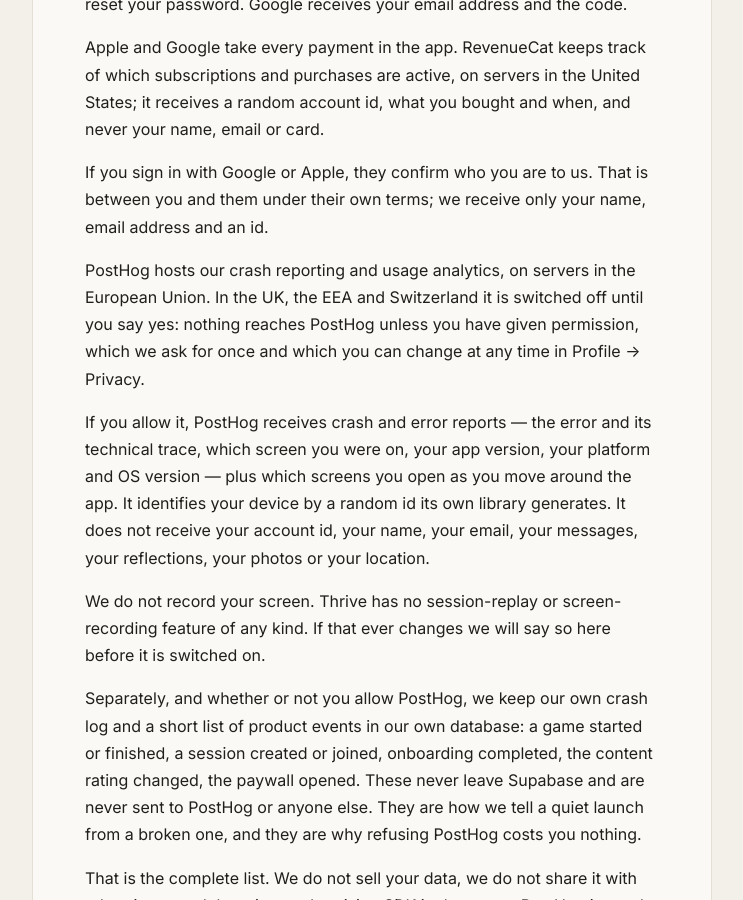
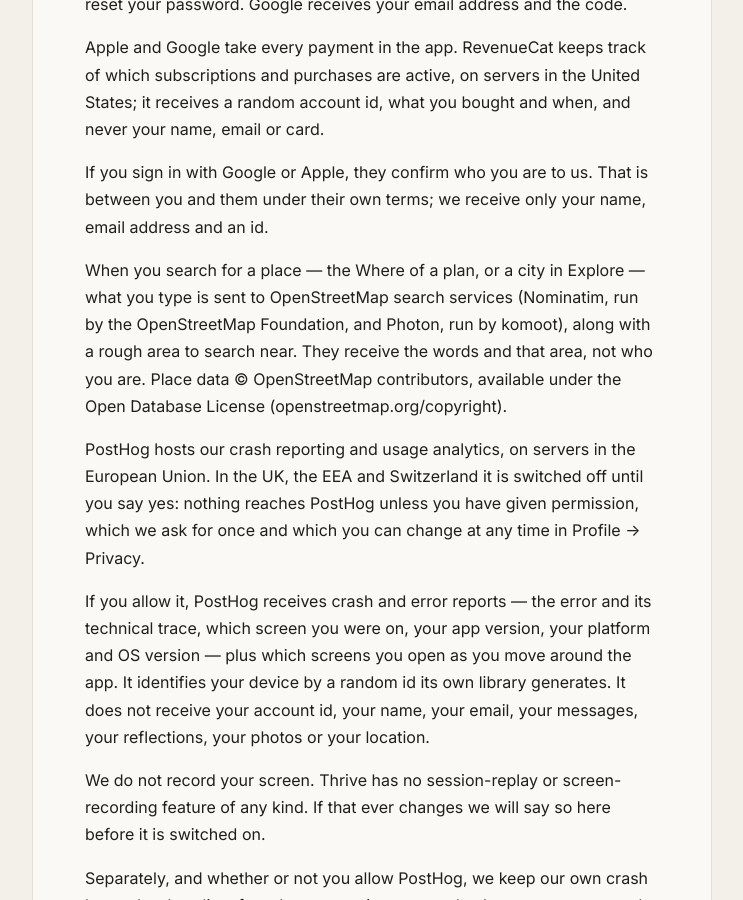
Before and after one commit to alexandre1999/thrive-legal, a Jekyll site: the page built from privacy.md, in a window 1280 px wide and 900 px high, scrolled down 3335 px. Shown: the whole window, without its empty margins (268-1011 px from the left). Built offline with Jekyll 4.4.1, drawn with Linux system fonts in a browser that asks for light colours; our own code applies the rules of GitHub Pages for plain Markdown files; some of the changed text lies outside the part shown.

Commit message:
Privacy: what place search sends, and OpenStreetMap's credit; all three dated 8 November 2026
Co-Authored-By: Claude Opus 5.5 <noreply@anthropic.com>

```diff
--- a/privacy.md
+++ b/privacy.md
@@ -72,6 +71,8 @@ Apple and Google take every payment in the app. RevenueCat keeps track of which
 
 If you sign in with Google or Apple, they confirm who you are to us. That is between you and them under their own terms; we receive only your name, email address and an id.
 
+When you search for a place — the Where of a plan, or a city in Explore — what you type is sent to OpenStreetMap search services (Nominatim, run by the OpenStreetMap Foundation, and Photon, run by komoot), along with a rough area to search near. They receive the words and that area, not who you are. Place data © OpenStreetMap contributors, available under the Open Database License (openstreetmap.org/copyright).
+
 PostHog hosts our crash reporting and usage analytics, on servers in the European Union. In the UK, the EEA and Switzerland it is switched off until you say yes: nothing reaches PostHog unless you have given permission, which we ask for once and which you can change at any time in Profile → Privacy.
 
 If you allow it, PostHog receives crash and error reports — the error and its technical trace, which screen you were on, your app version, your platform and OS version — plus which screens you open as you move around the app. It identifies your device by a random id its own library generates. It does not receive your account id, your name, your email, your messages, your reflections, your photos or your location.
```
Also changed, not shown: other parts of privacy.md (+1 -2 lines), safety.md (+1 -2 lines), terms.md (+1 -2 lines).
